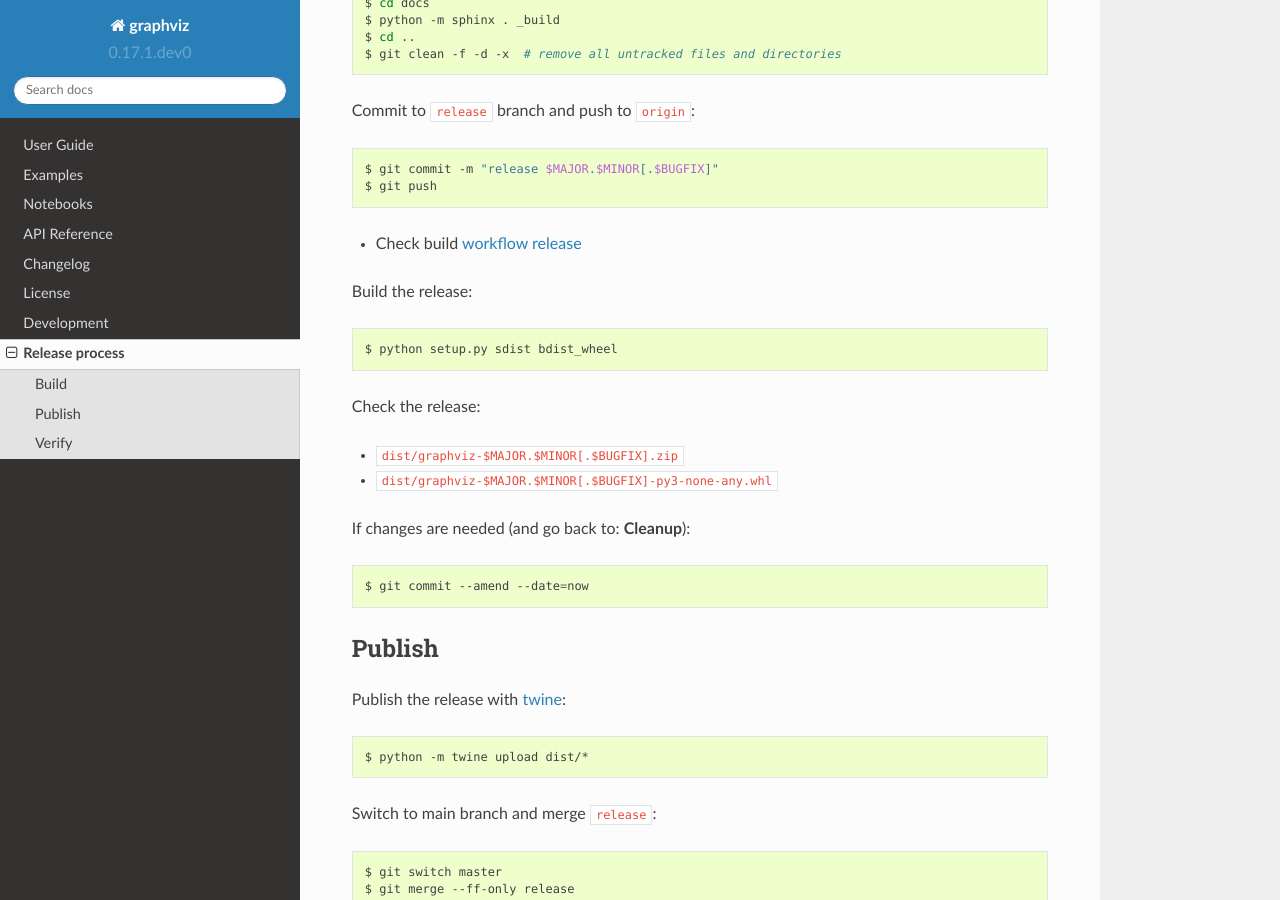
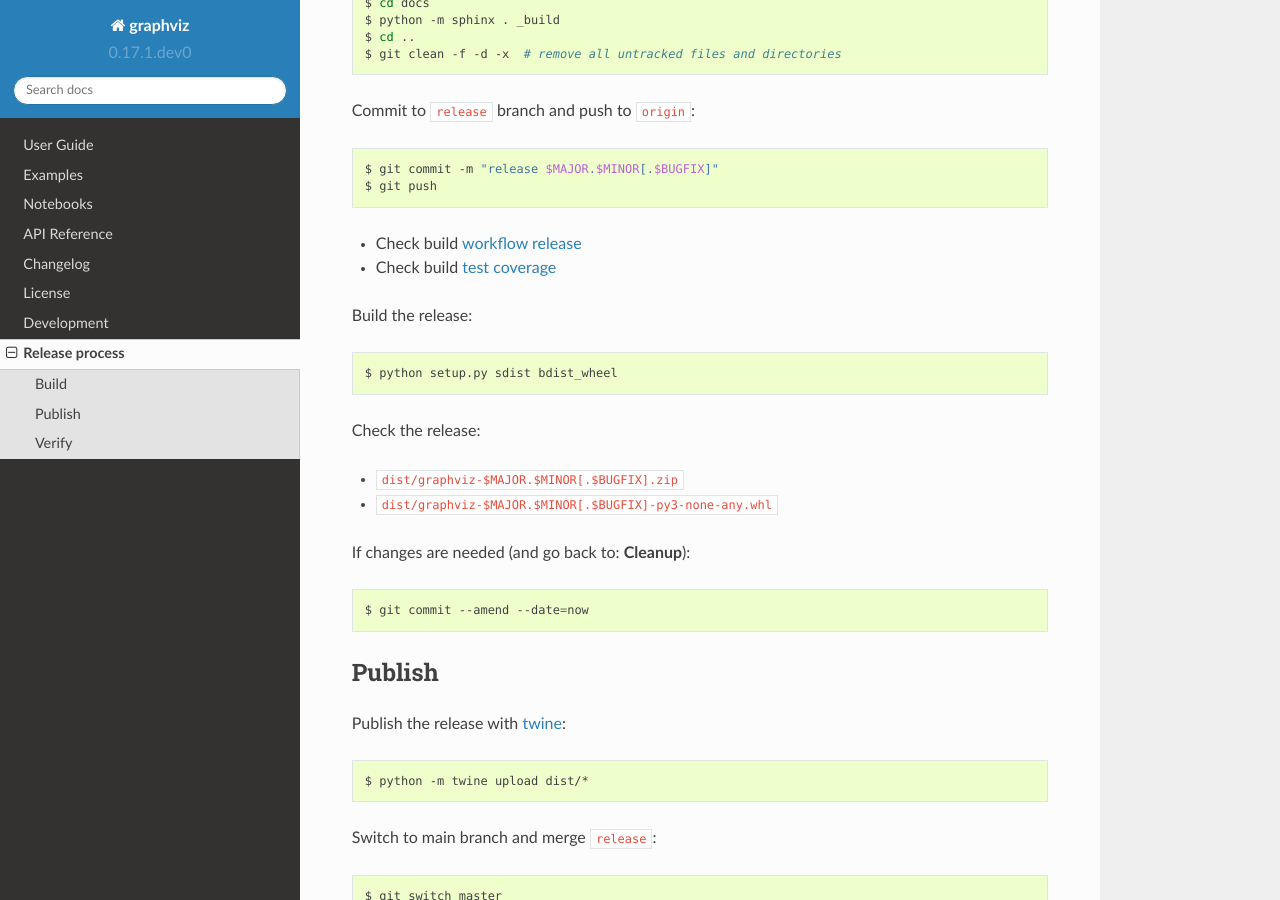
Before and after one commit to xflr6/graphviz, a Sphinx documentation site: the page built from docs/release_process.rst, in a window 1280 px wide and 900 px high, scrolled down 774 px. Built offline with Sphinx 7.4.7 and the Read the Docs theme 2.0.0, drawn with Linux system fonts in a browser that asks for light colours; the version number is read from the project's files by our own code.

Commit message:
check test coverage in release process

```diff
--- a/docs/release_process.rst
+++ b/docs/release_process.rst
@@ -45,6 +45,7 @@ Commit to ``release`` branch and push to ``origin``:
     $ git push
 
 - Check build `workflow release <https://github.com/xflr6/graphviz/actions?query=branch%3Arelease>`_
+- Check build `test coverage <https://app.codecov.io/gh/xflr6/graphviz/branch/release>`_
 
 Build the release:
 
```
